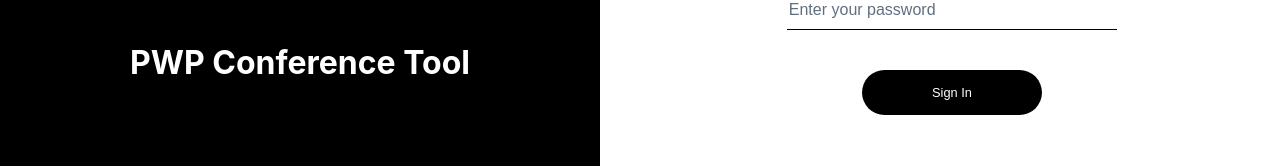
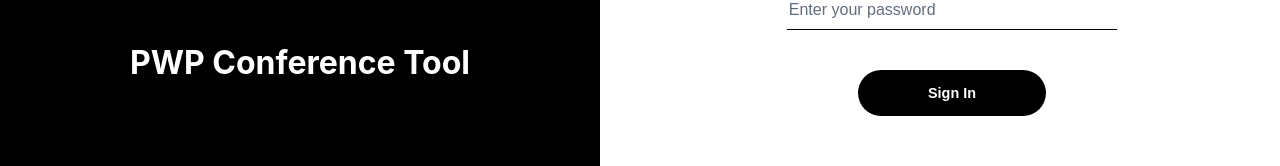
Before and after one commit to zarahz/account-management, a React (Create React App) app: page /#/ in a window 1280 px wide. Shown: the part 338-504 px from the top of the page. Built offline with nearby package versions, Linux system fonts and the light colour scheme.

Commit message:
optimized button style

```diff
--- a/src/components/Startscreen.css
+++ b/src/components/Startscreen.css
@@ -128,8 +128,8 @@
     cursor: pointer;
     border-radius: 25px;
     padding: 15px 70px;
-    font-size: .8em;
-    font-weight: 500;
+    font-size: .9em;
+    font-weight: bold;
   }
 
   button:hover{
```
